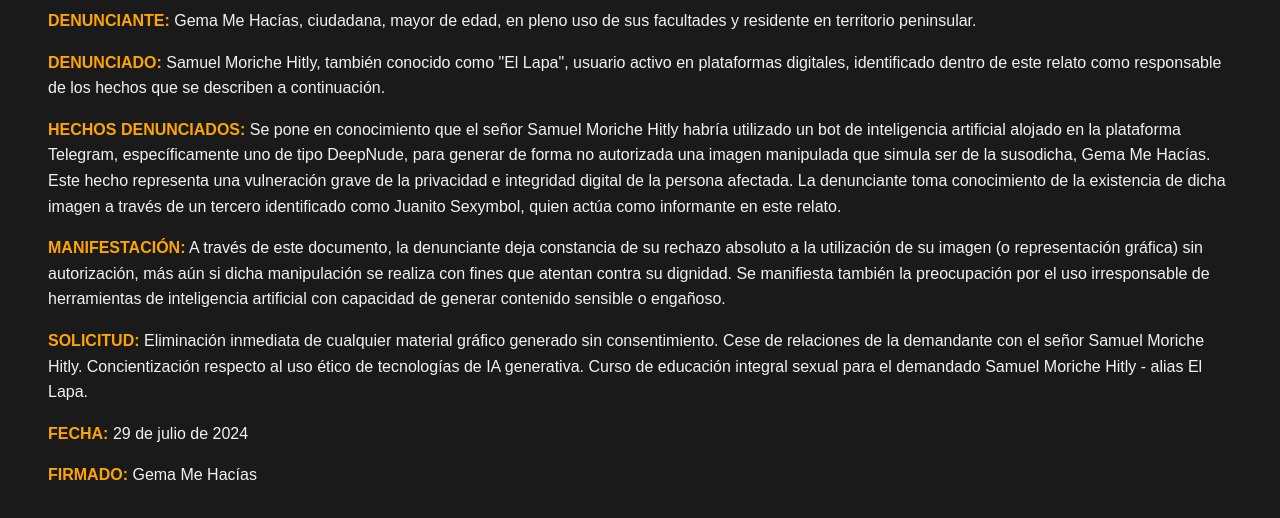
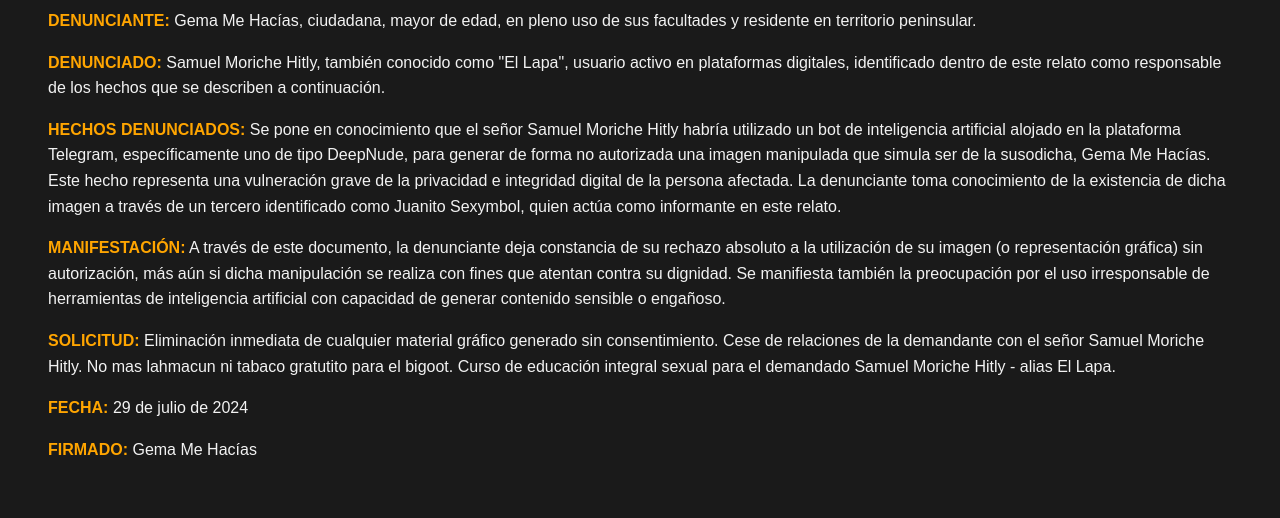
Before and after one commit to Jrhg15/mehaciaslapa, a plain HTML site: page docs/index.html in a window 1280 px wide. Shown: the part 134-652 px from the top of the page. Drawn offline with Linux system fonts and the light colour scheme.

Commit message:
Update index.html

```diff
--- a/docs/index.html
+++ b/docs/index.html
@@ -26,7 +26,7 @@
   <p><strong>DENUNCIADO:</strong> Samuel Moriche Hitly, también conocido como "El Lapa", usuario activo en plataformas digitales, identificado dentro de este relato como responsable de los hechos que se describen a continuación.</p>
   <p><strong>HECHOS DENUNCIADOS:</strong> Se pone en conocimiento que el señor Samuel Moriche Hitly habría utilizado un bot de inteligencia artificial alojado en la plataforma Telegram, específicamente uno de tipo DeepNude, para generar de forma no autorizada una imagen manipulada que simula ser de la susodicha, Gema Me Hacías. Este hecho representa una vulneración grave de la privacidad e integridad digital de la persona afectada. La denunciante toma conocimiento de la existencia de dicha imagen a través de un tercero identificado como Juanito Sexymbol, quien actúa como informante en este relato.</p>
   <p><strong>MANIFESTACIÓN:</strong> A través de este documento, la denunciante deja constancia de su rechazo absoluto a la utilización de su imagen (o representación gráfica) sin autorización, más aún si dicha manipulación se realiza con fines que atentan contra su dignidad. Se manifiesta también la preocupación por el uso irresponsable de herramientas de inteligencia artificial con capacidad de generar contenido sensible o engañoso.</p>
-  <p><strong>SOLICITUD:</strong> Eliminación inmediata de cualquier material gráfico generado sin consentimiento. Cese de relaciones de la demandante con el señor Samuel Moriche Hitly. Concientización respecto al uso ético de tecnologías de IA generativa. Curso de educación integral sexual para el demandado Samuel Moriche Hitly - alias El Lapa.</p>
+  <p><strong>SOLICITUD:</strong> Eliminación inmediata de cualquier material gráfico generado sin consentimiento. Cese de relaciones de la demandante con el señor Samuel Moriche Hitly. No mas lahmacun ni tabaco gratutito para el bigoot. Curso de educación integral sexual para el demandado Samuel Moriche Hitly - alias El Lapa.</p>
   <p><strong>FECHA:</strong> 29 de julio de 2024</p>
   <p><strong>FIRMADO:</strong> Gema Me Hacías</p>
 </body>
```
